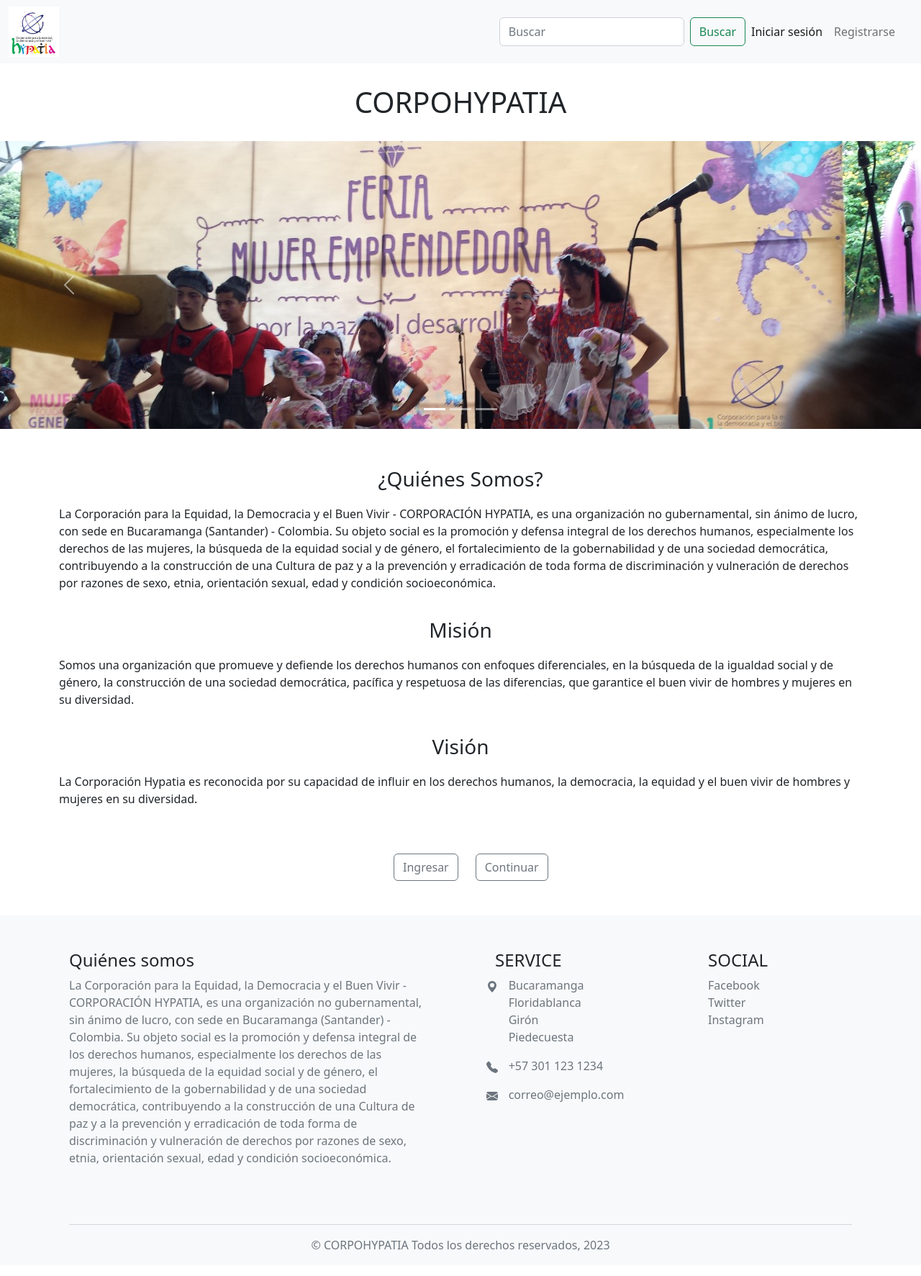
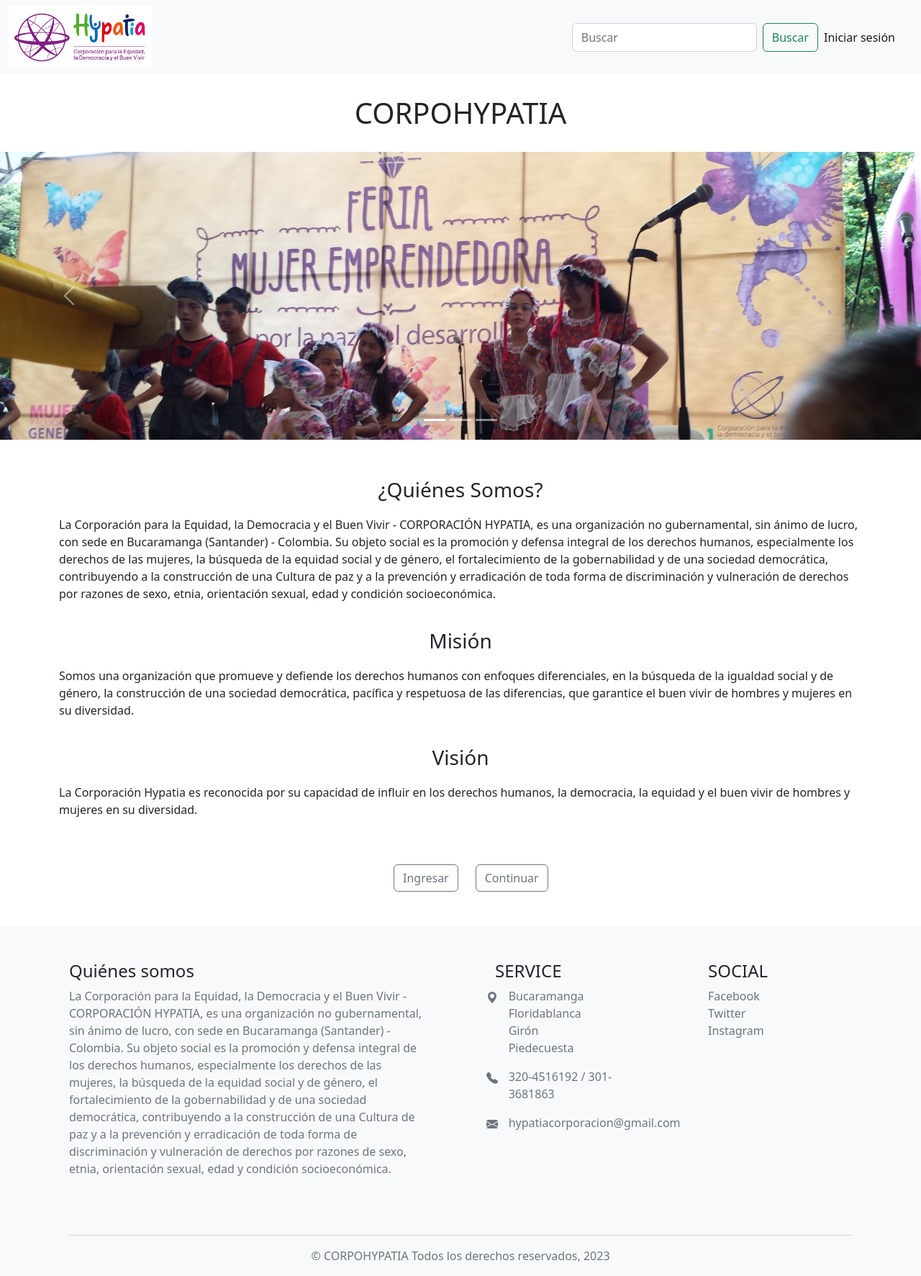
Before and after one commit to programateacademy/5-Corpohypatiapatia-Corpohypatia-Front-end, a React (Create React App) app: page / in a window 1280 px wide. Shown: the whole page at 72% size. Built offline with nearby package versions, Linux system fonts and the light colour scheme; the HTML template or start-up script is replaced by a standard one.

Commit message:
data and logo

```diff
--- a/src/components/layouts/footer/Footer.jsx
+++ b/src/components/layouts/footer/Footer.jsx
@@ -31,7 +31,7 @@ function Footer() {
                                 </svg>
                             </div>
                             <div className="col-sm-11 col-md-11 col-lg-11 col-xl-11">
-                                <p>+57 301 123 1234</p>
+                                <p>320-4516192 / 301-3681863</p>
                             </div>
                         </div>
                         <div className="row">
@@ -41,7 +41,7 @@ function Footer() {
                                 </svg>
                             </div>
                             <div className="col-sm-11 col-md-11 col-lg-11 col-xl-11">
-                                <p>correo@ejemplo.com</p>
+                                <p>hypatiacorporacion@gmail.com</p>
                             </div>
                         </div>
                     </div>
--- a/src/components/layouts/header/Header.jsx
+++ b/src/components/layouts/header/Header.jsx
@@ -1,4 +1,4 @@
-import logo from '../../../assets/img/logo.jpg'
+import logo from '../../../assets/img/Logo.jpg'
 
 function Header() {
     return (
@@ -6,7 +6,7 @@ function Header() {
             <nav className="navbar navbar-expand-md bg-body-tertiary bg-light">
                 <div className="container-fluid">
                     <a className="navbar-brand p-0" href="/">
-                        <img src={logo} width="70" alt="corpohypatia" />
+                        <img src={logo} width="200" alt="corpohypatia" />
                     </a>
                     <button className="navbar-toggler " type="button" data-bs-toggle="collapse" data-bs-target="#navbarSupportedContent" aria-controls="navbarSupportedContent" aria-expanded="false" aria-label="Toggle navigation">
                         <span className="navbar-toggler-icon"></span>
@@ -20,9 +20,6 @@ function Header() {
                             <li className="nav-item ms-auto">
                                 <a className="nav-link active" aria-current="page" href="/">Iniciar sesión</a>
                             </li>
-                            <li className="nav-item ms-auto">
-                                <a className="nav-link" href="/">Registrarse</a>
-                            </li>
                         </ul>
                     </div>
                 </div>
--- a/src/pages/home/Home.jsx
+++ b/src/pages/home/Home.jsx
@@ -53,6 +53,7 @@ function Home() {
                     </p>
                 </div>
             </div>
+            {/* buttons */}
             <div className="container">
                 <div className="d-flex gap-4 col-2 mx-auto m-5">
                 <button type="button" class="btn btn-outline-secondary">Ingresar</button>
```
Also changed, not shown: src/assets/img/logo.jpg.
